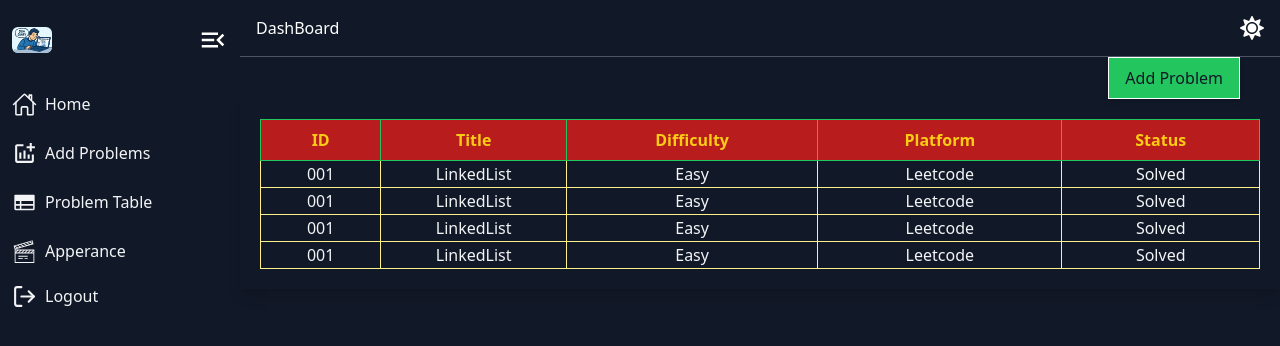
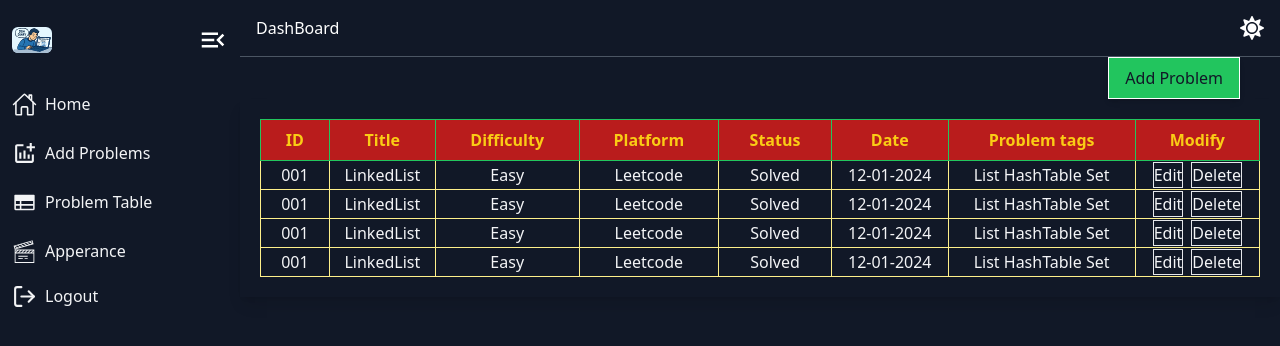
Before and after one commit to karenthiran/Problem-Solving-Tracker, a React (Vite) app: page /showtable in a window 1280 px wide. Shown: the top 346 px of the page. Built offline with nearby package versions, Linux system fonts and the light colour scheme.

Commit message:
some colums added in problem table

```diff
--- a/src/components/Problemtable.jsx
+++ b/src/components/Problemtable.jsx
@@ -43,36 +43,69 @@ export const Problemtable = () => {
                                     <th className="border border-green-500 px-4 py-2 text-center">
                                         Status
                                     </th>
+                                    <th className="border border-green-500 px-4 py-2 text-center">
+                                        Date
+                                    </th>
+                                    <th className="border border-green-500 px-4 py-2 text-center">
+                                        Problem tags
+                                    </th>
+                                    <th className="border border-green-500 px-4 py-2 text-center">
+                                        Modify
+                                    </th>
                                 </tr>
                             </thead>
                             <tbody>
-                                <tr className="text-center hover:bg-green-400">
+                                <tr className="text-center hover:bg-gray-200 hover:text-gray-900">
                                     <td className="border border-yellow-200">001</td>
                                     <td className="border border-yellow-200">LinkedList</td>
                                     <td className="border border-yellow-200">Easy</td>
                                     <td className="border border-yellow-200">Leetcode</td>
                                     <td className="border border-yellow-200">Solved</td>
+                                    <td className="border border-yellow-200">12-01-2024</td>
+                                    <td className="border border-yellow-200">List HashTable Set</td>
+                                    <td className="border border-yellow-200">
+                                        <button className="border border-b hover:bg-orange-600 mr-2">Edit</button>
+                                        <button className="border border-b hover:bg-sky-700">Delete</button>
+                                    </td>
                                 </tr>
-                                <tr className="text-center hover:bg-green-400">
+                                <tr className="text-center hover:bg-gray-200 hover:text-gray-900">
                                     <td className="border border-yellow-200">001</td>
                                     <td className="border border-yellow-200">LinkedList</td>
                                     <td className="border border-yellow-200">Easy</td>
                                     <td className="border border-yellow-200">Leetcode</td>
                                     <td className="border border-yellow-200">Solved</td>
+                                    <td className="border border-yellow-200">12-01-2024</td>
+                                    <td className="border border-yellow-200">List HashTable Set</td>
+                                    <td className="border border-yellow-200">
+                                        <button className="border border-b hover:bg-orange-600 mr-2">Edit</button>
+                                        <button className="border border-b hover:bg-sky-700">Delete</button>
+                                    </td>
                                 </tr>
-                                <tr className="text-center hover:bg-green-400">
+                                <tr className="text-center hover:bg-gray-200 hover:text-gray-900">
                                     <td className="border border-yellow-200">001</td>
                                     <td className="border border-yellow-200">LinkedList</td>
                                     <td className="border border-yellow-200">Easy</td>
                                     <td className="border border-yellow-200">Leetcode</td>
                                     <td className="border border-yellow-200">Solved</td>
+                                    <td className="border border-yellow-200">12-01-2024</td>
+                                    <td className="border border-yellow-200">List HashTable Set</td>
+                                    <td className="border border-yellow-200">
+                                        <button className="border border-b hover:bg-orange-600 mr-2">Edit</button>
+                                        <button className="border border-b hover:bg-sky-700">Delete</button>
+                                    </td>
                                 </tr>
-                                <tr className="text-center hover:bg-green-400">
+                                <tr className="text-center hover:bg-gray-200 hover:text-gray-900">
                                     <td className="border border-yellow-200">001</td>
                                     <td className="border border-yellow-200">LinkedList</td>
                                     <td className="border border-yellow-200">Easy</td>
                                     <td className="border border-yellow-200">Leetcode</td>
                                     <td className="border border-yellow-200">Solved</td>
+                                    <td className="border border-yellow-200">12-01-2024</td>
+                                    <td className="border border-yellow-200">List HashTable Set</td>
+                                    <td className="border border-yellow-200">
+                                        <button className="border border-b hover:bg-orange-600">Edit</button>
+                                        <button className="border border-b hover:bg-sky-700 ml-2">Delete</button>
+                                    </td>
                                 </tr>
                             </tbody>
                         </table>
```
